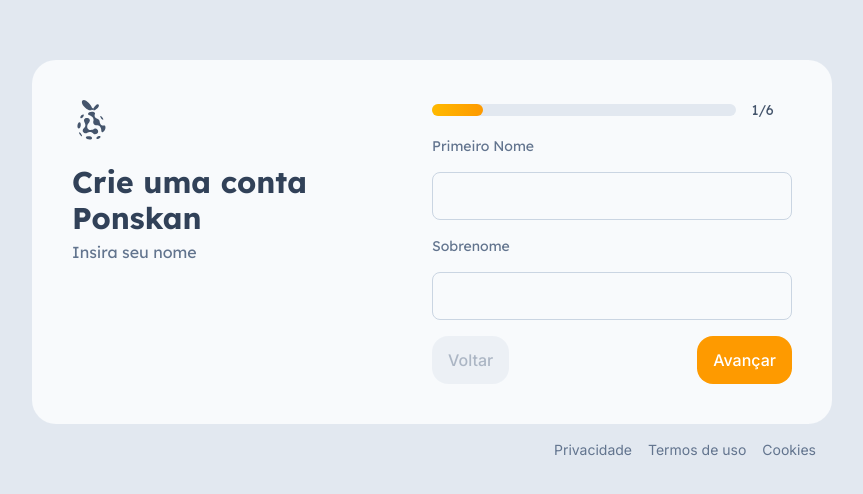
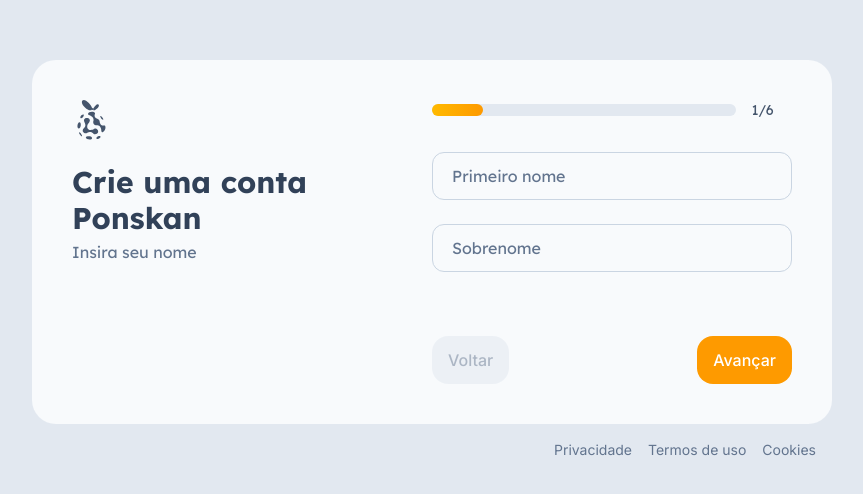
Before and after one commit to MatheusBertoldo1/ponskan-nextjs, a Next.js app in the folder ponskan/: page /logon in a window 1280 px wide. Shown: the part 140-634 px from the top of the page, without its empty margins (208-1071 px from the left). Built offline with nearby package versions, Linux system fonts and the light colour scheme; no server answers.

Commit message:
feat(components): adiciona logica de exibição de mensagem de erro

```diff
--- a/ponskan/src/app/(auth)/logon/page.tsx
+++ b/ponskan/src/app/(auth)/logon/page.tsx
@@ -4,7 +4,7 @@
 
 
     return (
-        <div className="flex flex-col min-h-[50%] w-full max-w-200 font-lexend ">
+        <div className="flex flex-col min-h-[50%] max-h-100 h-full w-full max-w-200 font-lexend ">
             {/* Formulário */}
             <LogonFormRegister />
 
--- a/ponskan/src/components/layout/auth/LogonFormRegister.tsx
+++ b/ponskan/src/components/layout/auth/LogonFormRegister.tsx
@@ -2,6 +2,7 @@
 
 import { LogoCurrentColor } from "@/assets/icons/LogoCurrentColor";
 import { Button } from "@/components/ui/Button"
+import { Input } from "@/components/ui/Imput";
 import { ProgressBar } from "@/components/ui/ProgressBar";
 import { useState } from "react";
 import { useForm, FormProvider, useFormContext } from "react-hook-form";
@@ -79,7 +80,7 @@
     const methods = useForm()
 
     // Extraindo métodos específicos do useForm
-    const { handleSubmit, trigger, formState: { errors } } = methods
+    const { handleSubmit, trigger } = methods
 
     // Método que roda ao dar submit
     const onSubmit = (data: any) => { console.log("Enviando dados:", data) }
@@ -115,32 +116,11 @@
 
     return (
         <>
-            <div className="flex flex-col gap-4 font-lexend">
-                <label className="text-sm text-slate-500">Primeiro Nome</label>
+            <div className="flex flex-col gap-4 font-lexend py-4">
 
-                <input
-                    {...register("firstName", { required: "Necessário preencher o campo" })}
+                <Input {...register("firstName", {required: "Campo obrigatório"})} name="firstName" textLabel="Primeiro nome" error={errors.firstName?.message as string}/>
+                <Input {...register("lastName", {required: "Campo obrigatório"})} name="lastName" textLabel="Sobrenome" error={errors.lastName?.message as string}/>
 
-                    className="text-sm border px-2 h-12 rounded-lg border-slate-300 hover:border-amber-400 focus:border-amber-500 outline-none transition-colors"
-                />
-                {errors.firstName?.message && (
-                    <label className="text-xs text-right w-full text-red-400">
-                        Campo obrigatório
-                    </label>
-                )}
-
-                <label className="text-sm text-slate-500">Sobrenome</label>
-
-                <input
-                    {...register("lastName", { required: "Necessário preencher o campo" })}
-
-                    className="text-sm border px-2 h-12 rounded-lg border-slate-300 hover:border-amber-400 focus:border-amber-500 outline-none transition-colors"
-                />
-                {errors.lastName?.message && (
-                    <label className="text-xs text-right w-full text-red-400">
-                        Campo obrigatório
-                    </label>
-                )}
             </div>
         </>
     )
--- /dev/null
+++ b/ponskan/src/components/ui/Imput.tsx
@@ -0,0 +1,25 @@
+import { forwardRef, InputHTMLAttributes } from "react";
+
+interface Props extends InputHTMLAttributes<HTMLInputElement> {
+    textLabel: string
+    error?: string,
+    name: string
+}
+
+export const Input = forwardRef<HTMLInputElement, Props>(({ textLabel, error, name, ...props }, ref) => {
+    return (
+        <div className="flex flex-col h-14 w-full gap-2">
+            <div className=" relative h-fit w-full ">
+                <input id={name} name={name} ref={ref} {...props} className="peer px-3 w-full h-12 text-slate-600 rounded-xl border border-slate-300 outline-none focus:border-amber-400 transition-colors" />
+                <label htmlFor={name} className="absolute text-md text-slate-500 px-2 left-3 top-3 bg-slate-50 peer-focus:-top-2 peer-focus:text-amber-400 peer-focus:text-xs peer-placeholder-shown:-top-2 peer-placeholder-shown:text-amber-400 peer-placeholder-shown:text-xs transition-all">{textLabel}</label>
+            </div>
+
+            {/* Exibição condicional de erro */}
+            {error && (
+                <span className="text-xs text-right w-full text-red-500">
+                    {error}
+                </span>
+            )}
+        </div>
+    )
+})
```
